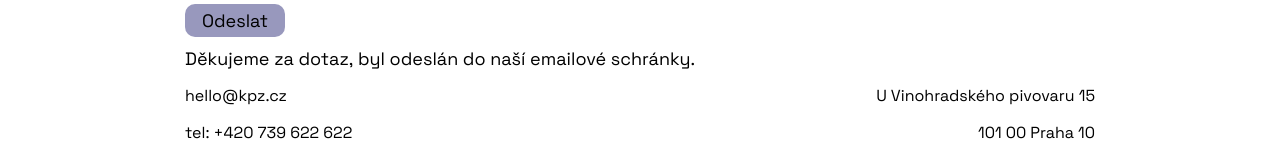
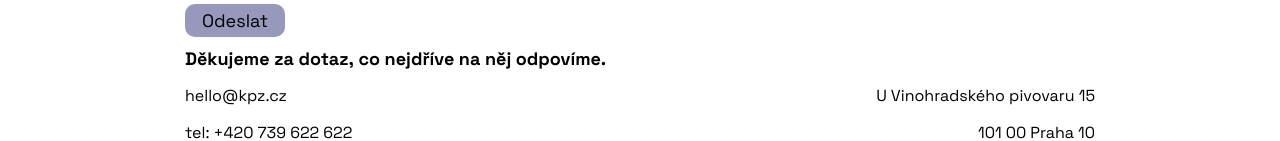
Before and after one commit to PrikrylovaJ/Kulturni-prostor-Zdar, a React app: page /space in a window 1280 px wide. Both pictures are taken after typing "name@example.com", "Sample" into the empty fields and a click on the button "Odeslat". Shown: the part 2086-2227 px from the top of the page. Built offline with nearby package versions, Linux system fonts and the light colour scheme; no server answers.

Commit message:
Komponenta Space - úprava formuláře

```diff
--- a/src/Space/index.jsx
+++ b/src/Space/index.jsx
@@ -153,9 +153,10 @@ export const Space = () => {
                   style={{
                     display: sent === false ? 'none' : 'block',
                     fontSize: '18px',
+                    fontWeight: 'bold',
                   }}
                 >
-                  Děkujeme za dotaz, byl odeslán do naší emailové schránky.
+                  Děkujeme za dotaz, co nejdříve na něj odpovíme.
                 </div>
               </form>
             </div>
```
